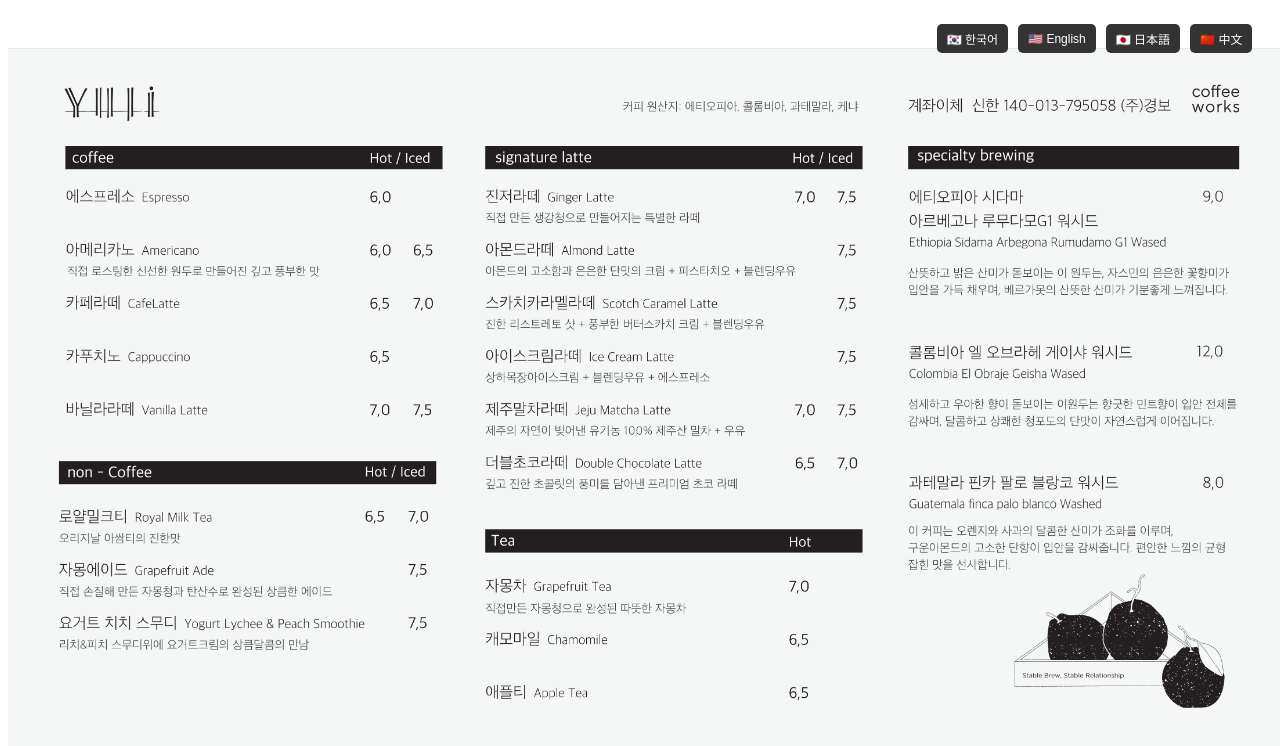
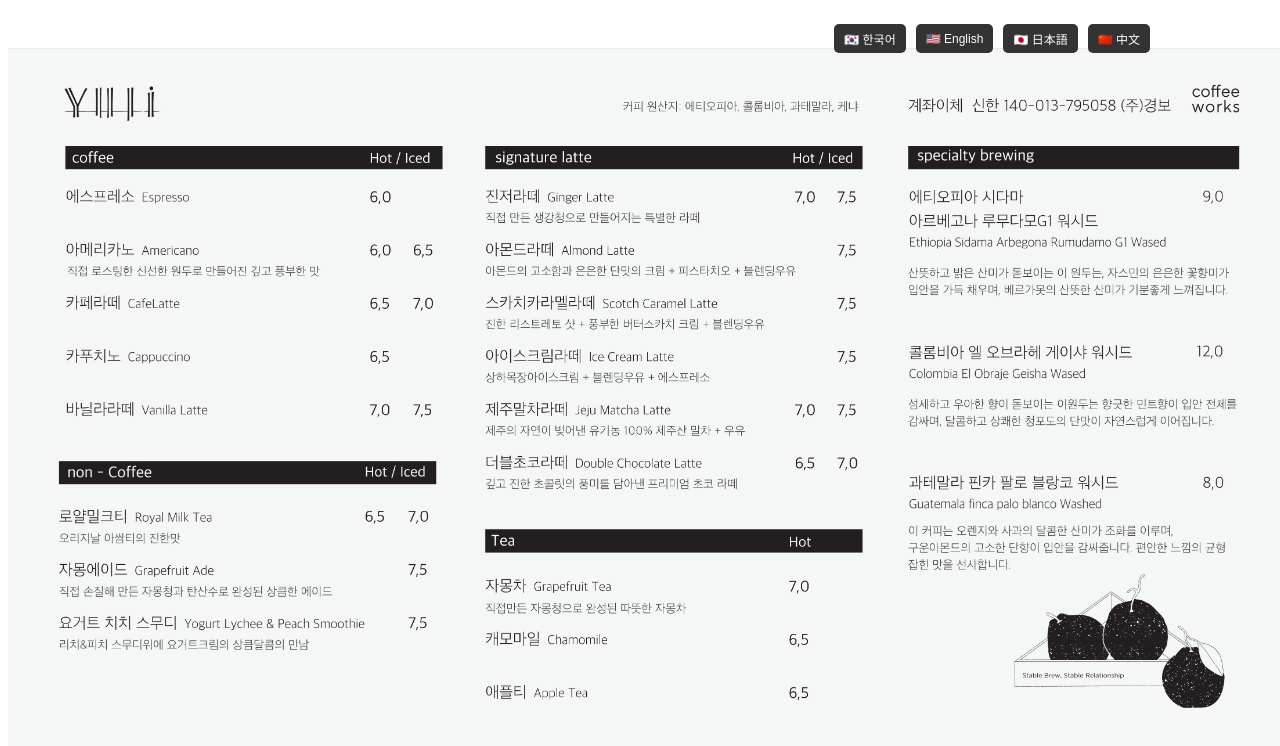
Before and after one commit to nxmdev02/yuji, a Vue app: page / in a window 1280 px wide. Shown: the top 746 px of the page. Built offline with nearby package versions, Linux system fonts and the light colour scheme.

Commit message:
fix style.

```diff
--- a/src/components/TheWelcome.vue
+++ b/src/components/TheWelcome.vue
@@ -6,6 +6,7 @@
         :src="menuImages[selectedLanguage]"
         alt="Menu Image"
         class="responsive-img"
+        draggable="false"
       />
       <!-- 🛠 버튼을 우측 상단으로 이동 -->
       <div class="buttons adjusted-buttons">
@@ -96,6 +97,7 @@ const changeLanguage = (lang) => {
   width: 100%;
   height: 100%;
   object-fit: contain;
+  pointer-events: none; /* 이미지 클릭 방지 */
 }
 
 @media (orientation: landscape) {
@@ -117,7 +119,7 @@ const changeLanguage = (lang) => {
 
   .adjusted-buttons {
     top: 10px;
-    right: 2vw;
+    right: 10vw;
   }
 }
 </style>
```
